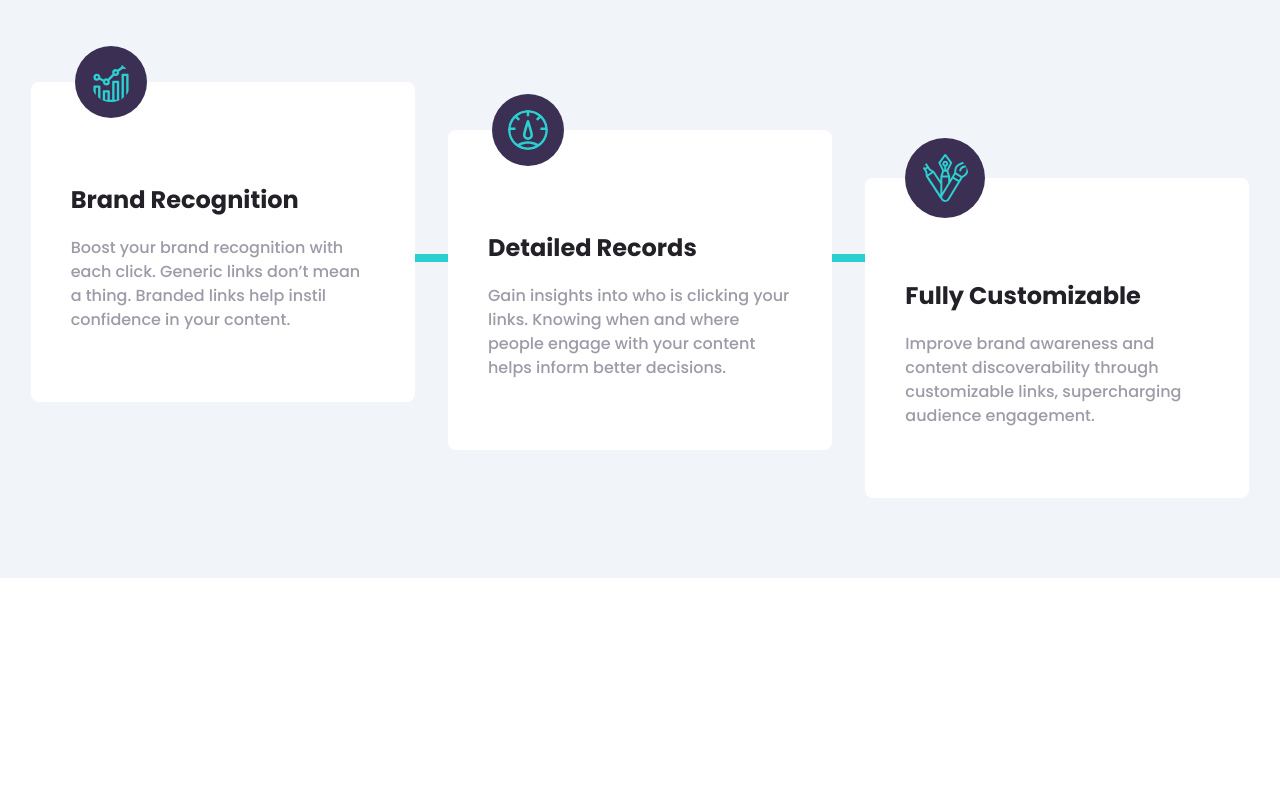
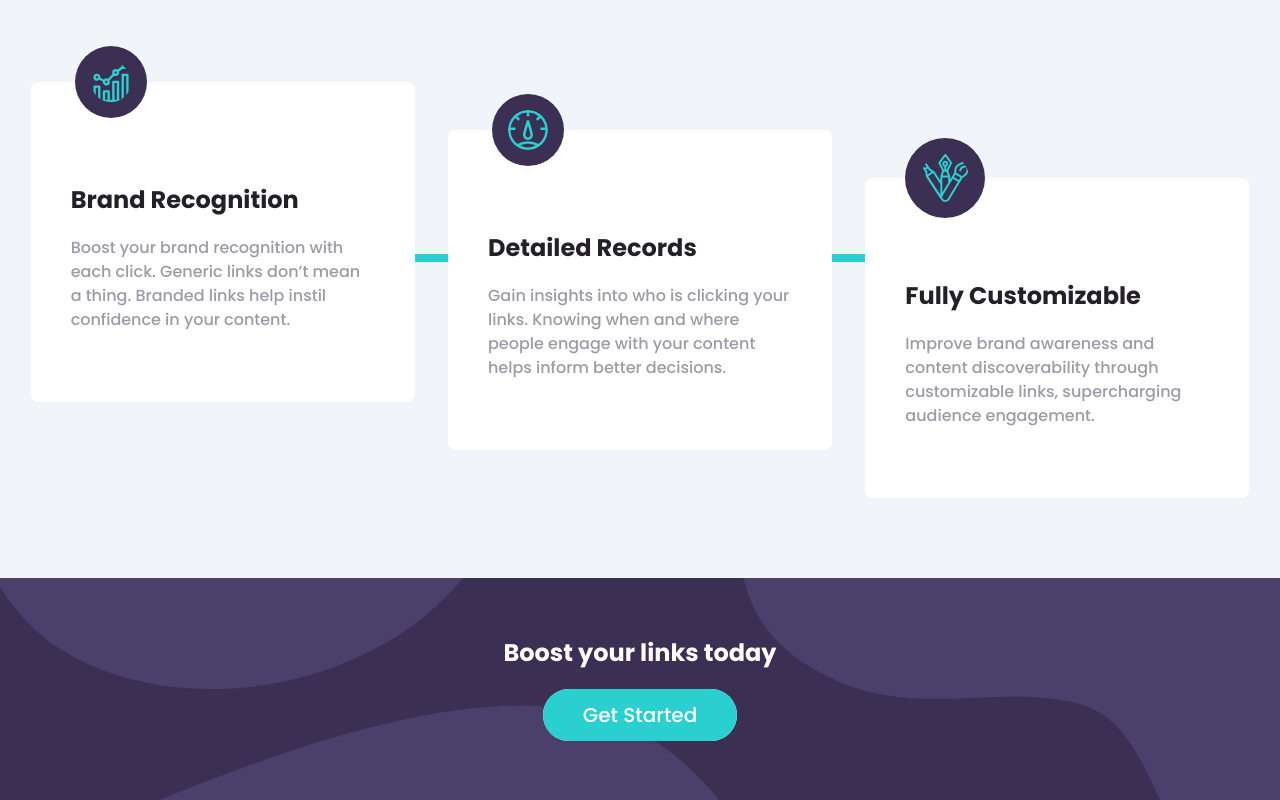
Before and after one commit to FrontendBy-GJ/url-shortening-api, a React (Vite) app: page / in a window 1280 px wide. Shown: the part 1046-1846 px from the top of the page. Before the commit the page ends 1624 px from the top, so only its background shows below. Built offline with nearby package versions, Linux system fonts and the light colour scheme.

Commit message:
Add call to action

```diff
--- a/src/App.jsx
+++ b/src/App.jsx
@@ -1,6 +1,8 @@
 import Nav from './components/Nav';
 import illustration from './assets/images/illustration-working.svg';
 import Features from './components/Features';
+import boostDesktop from './assets/images/desktop/bg-boost-desktop.svg';
+import boostMobile from './assets/images/mobile/bg-boost-mobile.svg';
 
 function App() {
   return (
@@ -29,6 +31,23 @@ function App() {
         </section>
 
         <Features />
+
+        <div className="relative bg-Primary-violet">
+          <picture>
+            <source media="(min-width: 768px)" srcSet={boostDesktop} />
+            <img
+              src={boostMobile}
+              alt=""
+              className="h-full w-full object-cover"
+            />
+          </picture>
+          <div className="absolute left-1/2 top-1/2 w-full -translate-x-1/2 -translate-y-1/2 space-y-5 text-center font-Poppins text-white">
+            <h3 className="text-2xl font-bold">Boost your links today</h3>
+            <button className="relative rounded-full bg-Primary-cyan px-10 py-3 text-xl after:absolute after:inset-0 after:-z-10 after:rounded-full after:bg-white hover:bg-opacity-60">
+              Get Started
+            </button>
+          </div>
+        </div>
       </main>
     </div>
   );
```
